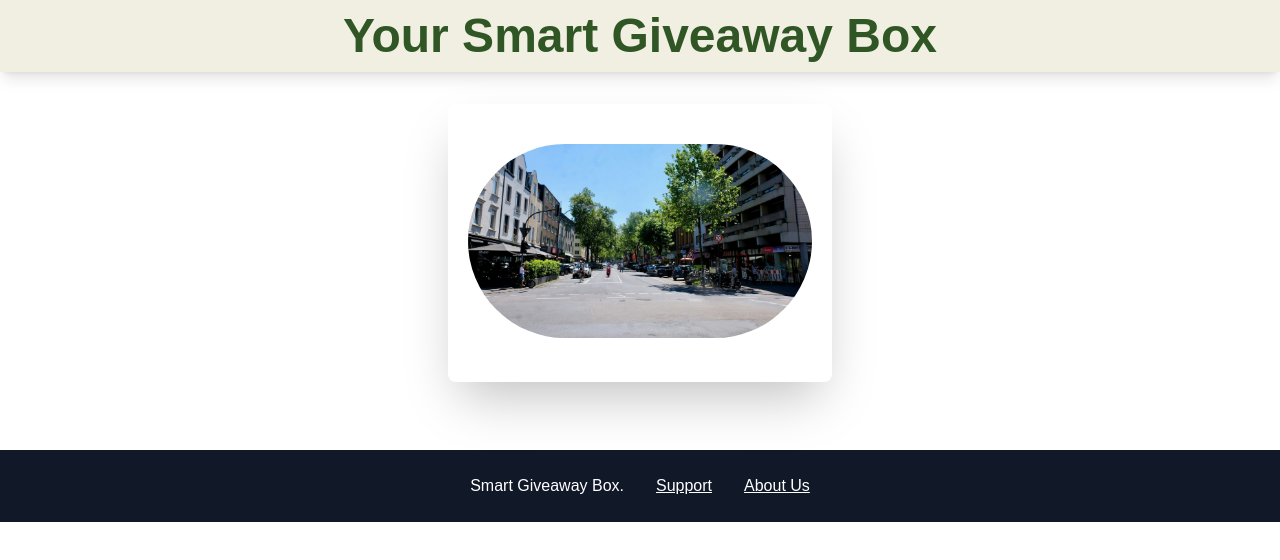
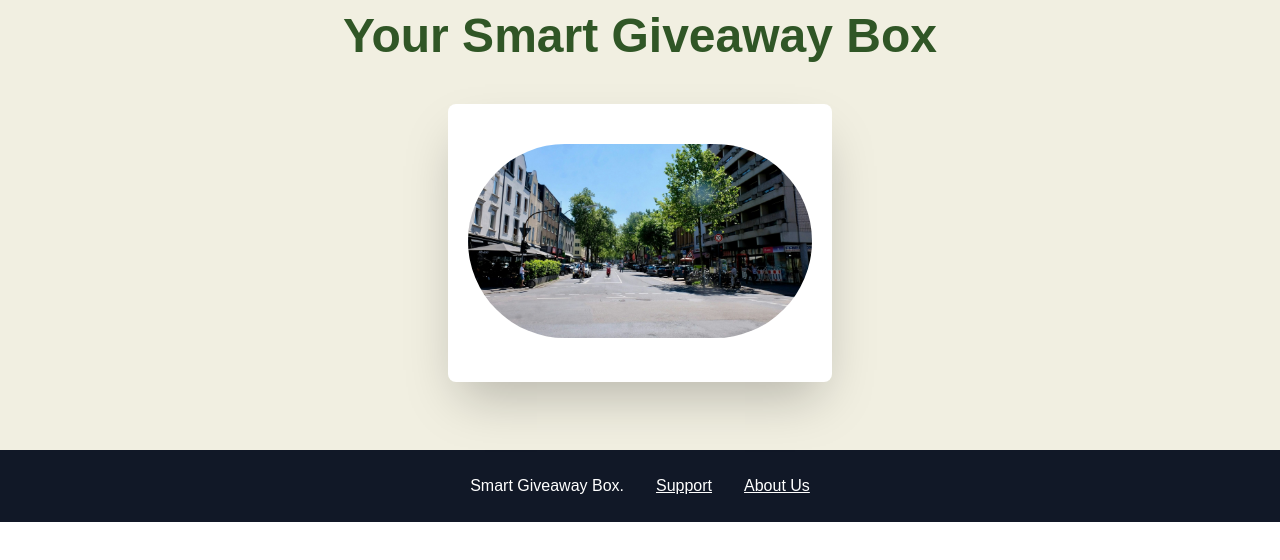
Before and after one commit to CathSara/SDIL-Project, a Next.js app in the folder website-sharingbox/: page /profile/1 in a window 1280 px wide. Shown: the top 560 px of the page. Built offline with nearby package versions, Linux system fonts and the light colour scheme; no server answers.

Commit message:
fix: profile background color

```diff
--- a/website-sharingbox/app/profile/[userId]/page.tsx
+++ b/website-sharingbox/app/profile/[userId]/page.tsx
@@ -35,6 +35,7 @@ export default function Page({
     <div>
       <Header></Header>
       {/* Main Content */}
+      <div className=" bg-mint-green">
         <main className="flex-grow flex flex-col items-center justify-center container mx-auto px-8 py-8">
           <div className="bg-white shadow-2xl rounded-lg p-5 transform transition duration-500 hover:scale-105 w-full max-w-sm">
             <h2 className="text-dark- font-bold text-3xl mb-6 text-center">
@@ -54,5 +55,6 @@ export default function Page({
 
         <Footer></Footer>
       </div>
+    </div>
   );
 }
```
Lines whose indentation alone changed are shown as unchanged.
